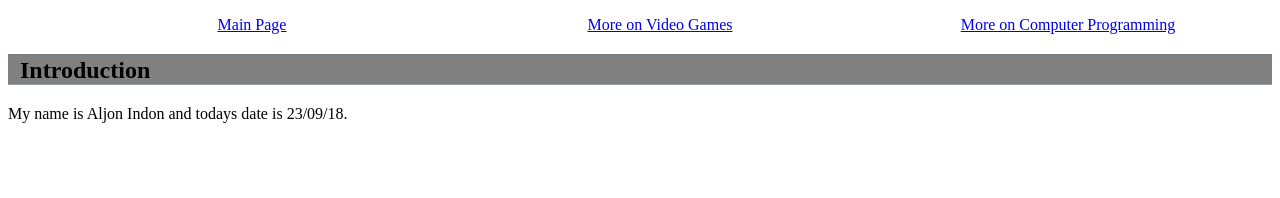
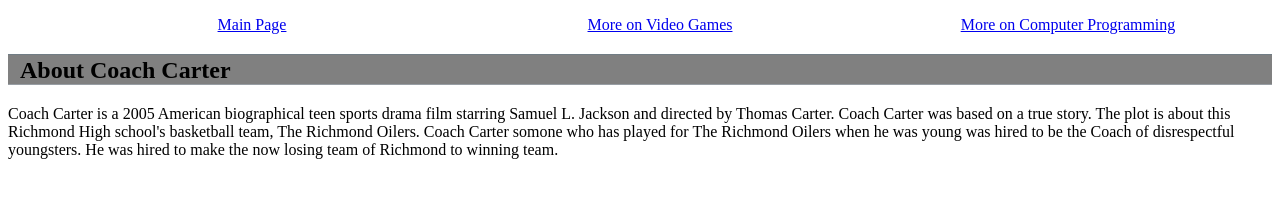
Before and after one commit to TheLonelyJun/assignment-1, a plain HTML site: page page3.html in a window 1280 px wide. Drawn offline with Linux system fonts and the light colour scheme.

Commit message:
Update page3.html

```diff
--- a/page3.html
+++ b/page3.html
@@ -18,8 +18,12 @@
 
       <main>
         <section>
-        <h1>Introduction</h1>
-         <p>My name is Aljon Indon and todays date is 23/09/18.</p>
+        <h1>About Coach Carter</h1>
+         <p>Coach Carter is a 2005 American biographical teen sports drama film starring Samuel L. Jackson and directed
+	 by Thomas Carter. Coach Carter was based on a true story. The plot is about this Richmond High school's
+	 basketball team, The Richmond Oilers. Coach Carter somone who has played for The Richmond Oilers when he was young
+	 was hired to be the Coach of disrespectful youngsters. He was hired to make the now losing team of Richmond to
+	 winning team.</p>
 
         </section>
       </main>
```
